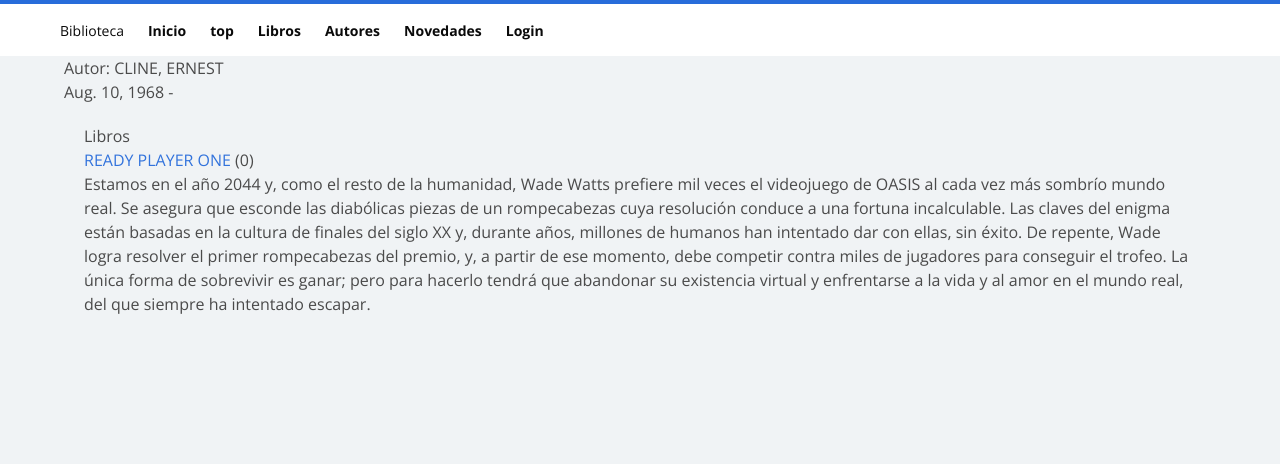
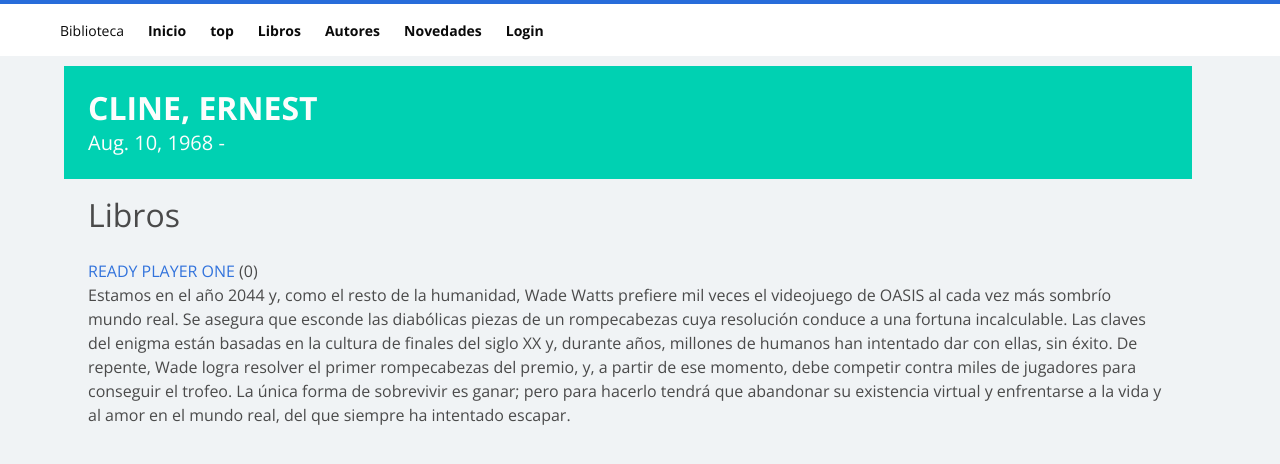
Before and after one commit to greghernandez/bib, a Django app: page /catalog/author/2 in a window 1280 px wide. Shown: the top 464 px of the page. Run offline with Django 3.2, Linux system fonts and the light colour scheme; data comes from the database, SQL or seed files in the repository; data that the repository does not hold is empty; some libraries are stand-ins or nearby versions.

Commit message:
book detail2

```diff
--- a/catalog/templates/catalog/author_detail.html
+++ b/catalog/templates/catalog/author_detail.html
@@ -1,12 +1,21 @@
 {% extends "base_generic.html" %}
 
 {% block content %}
-
-<h1>Autor: {{ author }} </h1>
-<p>{{author.date_of_birth}} - {% if author.date_of_death %}{{author.date_of_death}}{% endif %}</p>
-
-<div style="margin-left:20px;margin-top:20px">
-<h4>Libros</h4>
+<style>
+  .hero{
+    margin:10px auto 0px auto !important;
+  }
+</style>
+<section class="hero welcome is-small is-primary">
+      <div class="hero-body">
+        <div class="container">
+            <h1 class="title">{{ author }}</h1>
+            <h2 class="subtitle">{{author.date_of_birth}} - {% if author.date_of_death %}{{author.date_of_death}}{% endif %}</h2>
+        </div>
+    </div>
+</section>
+<section class="section cont-normal column is-12">
+<h4 class="subtitle is-3">Libros</h4>
 
 <dl>
 {% for book in author.book_set.all %}
@@ -15,5 +24,5 @@
 {% endfor %}
 </dl>
 
-</div>
+</section>
 {% endblock %}
```
